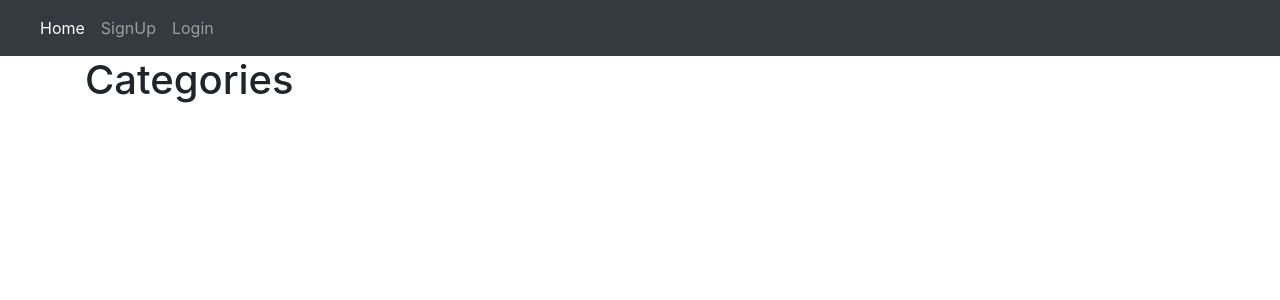
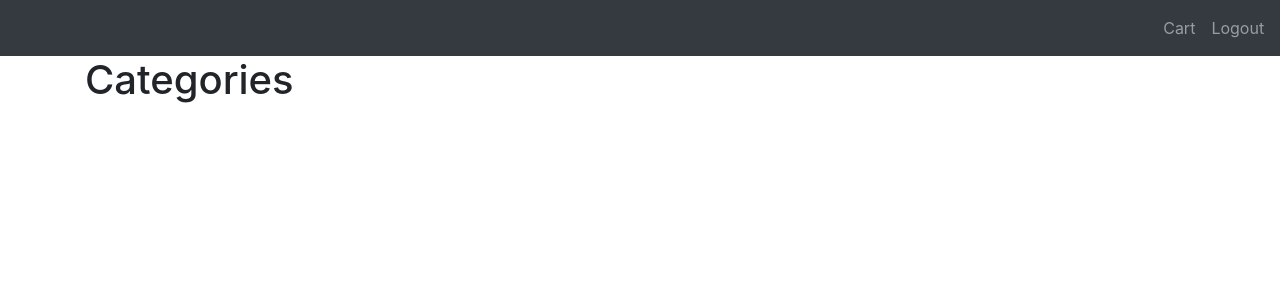
Before and after one commit to p-reetha/marketplace, a Flask app: page /categories in a window 1280 px wide. Shown: the top 300 px of the page. Run offline with Flask 2, Linux system fonts and the light colour scheme; the visitor is signed in with stand-in values (Sample User, id 1); some libraries are stand-ins or nearby versions.

Commit message:
New nav bar buttons added

```diff
--- a/shop/templates/layout.html
+++ b/shop/templates/layout.html
@@ -4,10 +4,9 @@
     <!-- Required meta tags -->
     <meta charset="utf-8">
     <meta name="viewport" content="width=device-width, initial-scale=1, shrink-to-fit=no">
-
     <!-- Bootstrap CSS -->
-    <link rel="stylesheet" href="{{ url_for('static', filename='css/bootstrap.min.css')}}">
-
+    <link rel="stylesheet" href="{{ url_for('static', filename='css/bootstrap4.5.min.css')}}">
+    <link rel="stylesheet" href="{{ url_for('static', filename='css/style.css')}}">
     <title>{{title}}</title>
   </head>
   <body>
@@ -16,6 +15,7 @@
   <button class="navbar-toggler" type="button" data-toggle="collapse" data-target="#navbarNav" aria-controls="navbarNav" aria-expanded="false" aria-label="Toggle navigation">
     <span class="navbar-toggler-icon"></span>
   </button>
+     {% if not session['buyer_id'] %}
   <div class="collapse navbar-collapse" id="navbarNav">
     <ul class="navbar-nav">
       <li class="nav-item active">
@@ -29,16 +29,29 @@
       </li>
     </ul>
   </div>
+    {% else %}
+<div id="cartnavbar">
+       <ul class="navbar-nav">
+         <li class="nav-item">
+           <a class="nav-link" href="{{url_for('view_cart')}}">Cart</a>
+         </li>
+          <li class="nav-item">
+           <a class="nav-link" href="{{url_for('logout')}}">Logout</a>
+         </li>
+       </ul>
+</div>
+{% endif %}
 </nav>
   {% include "message.html" %}
   {% block content %}
-
   {% endblock content %}
-
     <!-- Optional JavaScript -->
     <!-- jQuery first, then Popper.js, then Bootstrap JS -->
-    <script src="{{ url_for('static', filename='js/jquery-3.3.1.slim.min.js')}}"></script>
+    <script src="{{ url_for('static', filename='js/jquery-3.5.1.slim.min.js')}}"></script>
     <script src="{{ url_for('static', filename='js/popper.min.js')}}"></script>
-    <script src="{{ url_for('static', filename='js/bootstrap.min.js')}}"></script>
+    <script src="{{ url_for('static', filename='js/bootstrap4.5.min.js')}}"></script>
   </body>
 </html>
+<script>
+
+</script>
```
